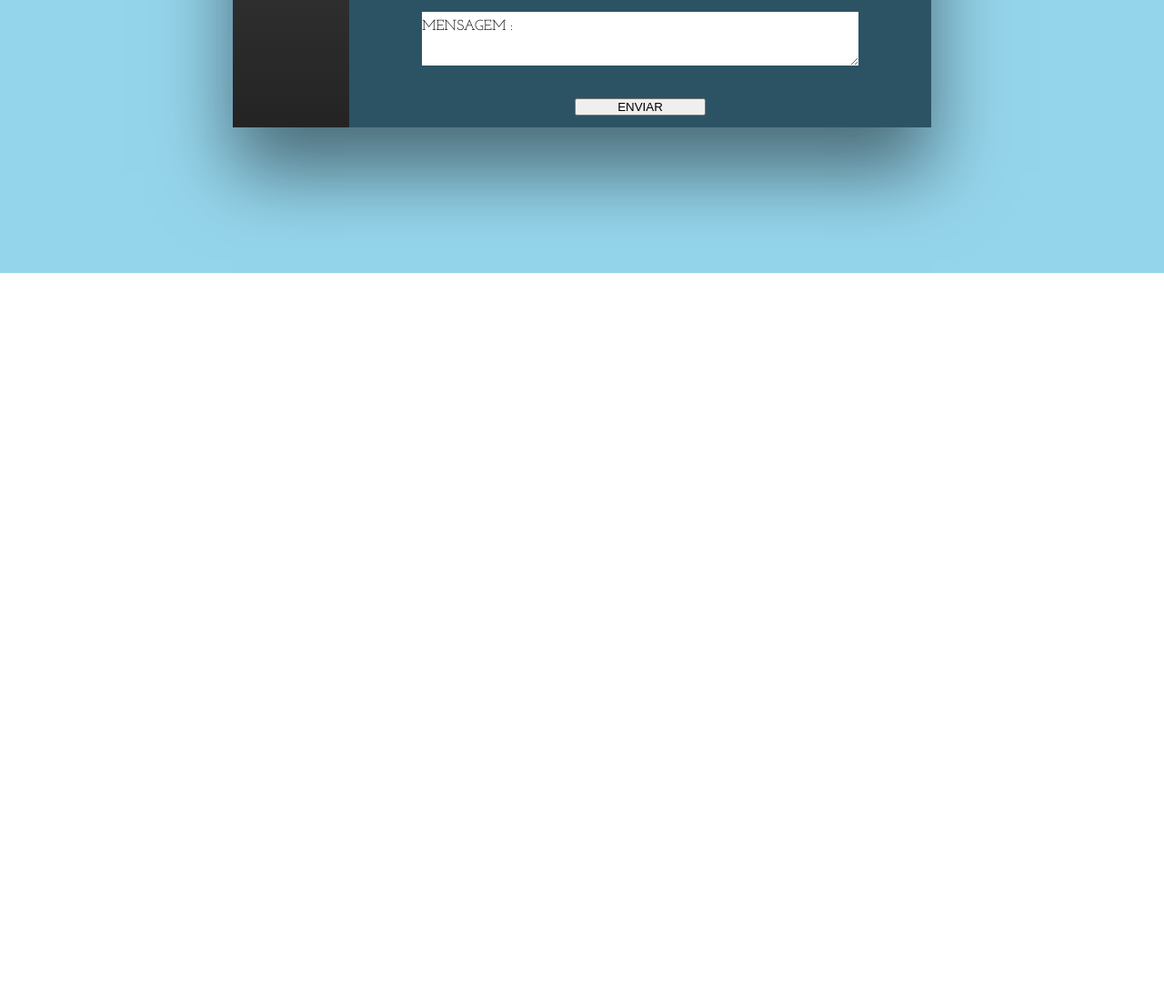
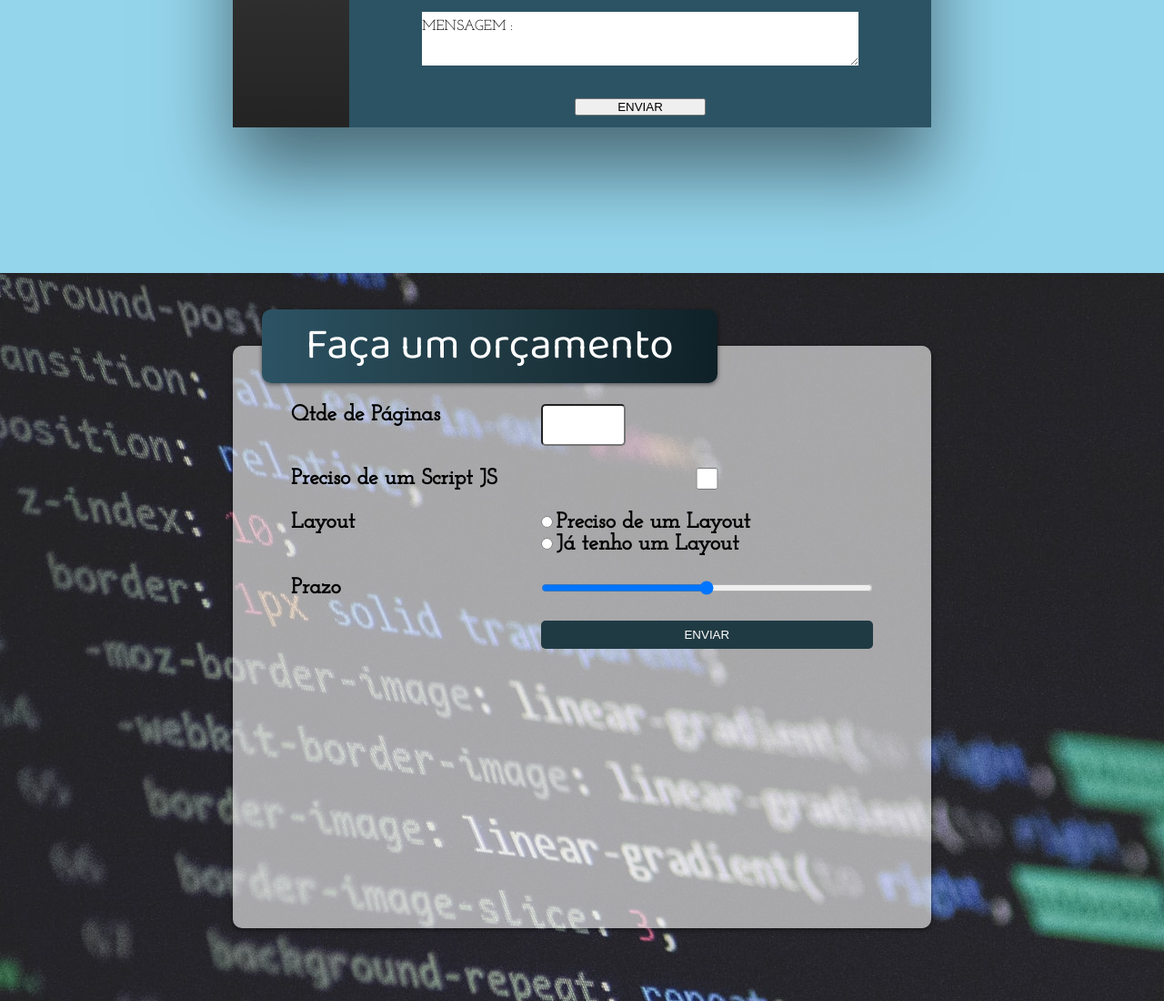
Before and after one commit to juniorcaus/portifolio, a plain HTML site: page index.html in a window 1280 px wide. Shown: the part 2692-3792 px from the top of the page at 91% size. Before the commit the page ends 2992 px from the top, so only its background shows below. Drawn offline with Linux system fonts and the light colour scheme; grey boxes are pictures that could not be loaded.

Commit message:
:package: Adicionando Formulário de Orçamento

```diff
--- a/index.html
+++ b/index.html
@@ -188,6 +188,37 @@
            </div><!--FIMSESSAO CONTATO-WRAPPER-->
        </section><!--FIM SESSAO CONTATO-->
 
+       <section class="sessao-orcamento"><!--INICIO DA SESSAO  ORÇAMENTO-->
+            <div class="orcamento-wrappe"><!--ini div orcamento wrapper-->
+                <h1>Faça um orçamento</h1>
+                <form>
+                    <label for="qtde">Qtde de Páginas</label>
+                    <input type="number" min="1" name="qtde" id="qtde">
+                    <label for="js">Preciso de um Script JS</label>
+                    <input type="checkbox" name="js" id="js">
+                    <label>Layout</label>
+                    <div class="group-layout"><!--INICIO GRUPO LATOUT-->
+                        <div>
+                            <input type="radio" name="layout" id="layout-sim">
+                            <label for="layout-sim">Preciso de um Layout</label>
+                        </div>
+                        <div>
+                            <input type="radio" name="layout" id="layout-nao">
+                            <label for="layout-nao">Já tenho um Layout</label>
+                        </div>
+                    </div><!--FIM GRUPO LATOUT-->
+
+                    <label for="prazo">Prazo</label>
+                    <input type="range" name="prazo" id="prazo">
+                    <button class="btn btn-orcamento" type="submit">Enviar</button>
+
+                </form>
+
+            </div><!--FIM div orcamento wrapper-->
+
+
+       </section><!--FIM DA SESSAO  ORÇAMENTO-->
+
 
 
 
--- a/style.css
+++ b/style.css
@@ -521,3 +521,77 @@ header {
         text-transform: uppercase;
         width: 30%;
     }
+
+    /*INICIO FORMATAÇÃO DA PARTE DE ORÇAMENTO */
+
+    .sessao-orcamento {
+        width: 100%;
+        height: 100vh;
+        background: url(./imagens/bg-orcamento.jpg);
+        object-fit: cover;
+        background-color: #95d5ec;
+        display: flex;
+        align-items: center;
+        justify-content: center;
+    }
+
+    .orcamento-wrappe {
+        width: 60%;
+        height: 80%;
+        background-color: #fff9;
+        border-radius: 10px;
+        box-shadow: 0 0.1rem 0.3rem rgba(0, 0, 0, 0.5);
+        position: relative;
+    }
+
+    .sessao-orcamento h1 {
+        position: absolute;
+        top: -2.5rem;
+        left: 2rem;
+        background: #0F2027;
+        background: -webkit-linear-gradient(to right, #2C5364, #203A43, #0F2027);
+        background: linear-gradient(to right, #2C5364, #203A43, #0F2027);
+        padding: 0 3rem;
+        color: #fff;
+        font-family: var(--font-primary);
+        font-size: 3rem;
+        font-weight: lighter;
+        box-shadow: 0 0.1rem 0.3rem rgba(0, 0, 0, 0.5);
+        border-radius: 10px;
+    }
+
+
+    .sessao-orcamento form {
+            margin: 4rem;
+            display: grid;
+            grid-template-columns: auto 1fr;
+            column-gap: 3rem;
+            row-gap: 1.5rem;
+    }
+
+    .sessao-orcamento label {
+        font-family: var(--font-secundary);
+        font-size: 1.5rem;
+        font-weight: bold;
+    }
+
+    .sessao-orcamento input[type="number"] {
+        font-family: var(--font-secundary);
+        width: 5rem;
+        font-size: 2rem;
+        border-radius: 5px;
+        padding: 0.3rem;
+
+    }
+
+    .btn-orcamento{
+       text-transform: uppercase;
+       cursor: pointer;
+       padding: 0.5rem;
+       grid-column: 2;
+       background-color: #203A43;
+       color: #fff;
+       border: none;
+       border-radius: 5px;
+
+    }
```
Also changed, not shown: imagens/bg-orcamento.jpg (added).
